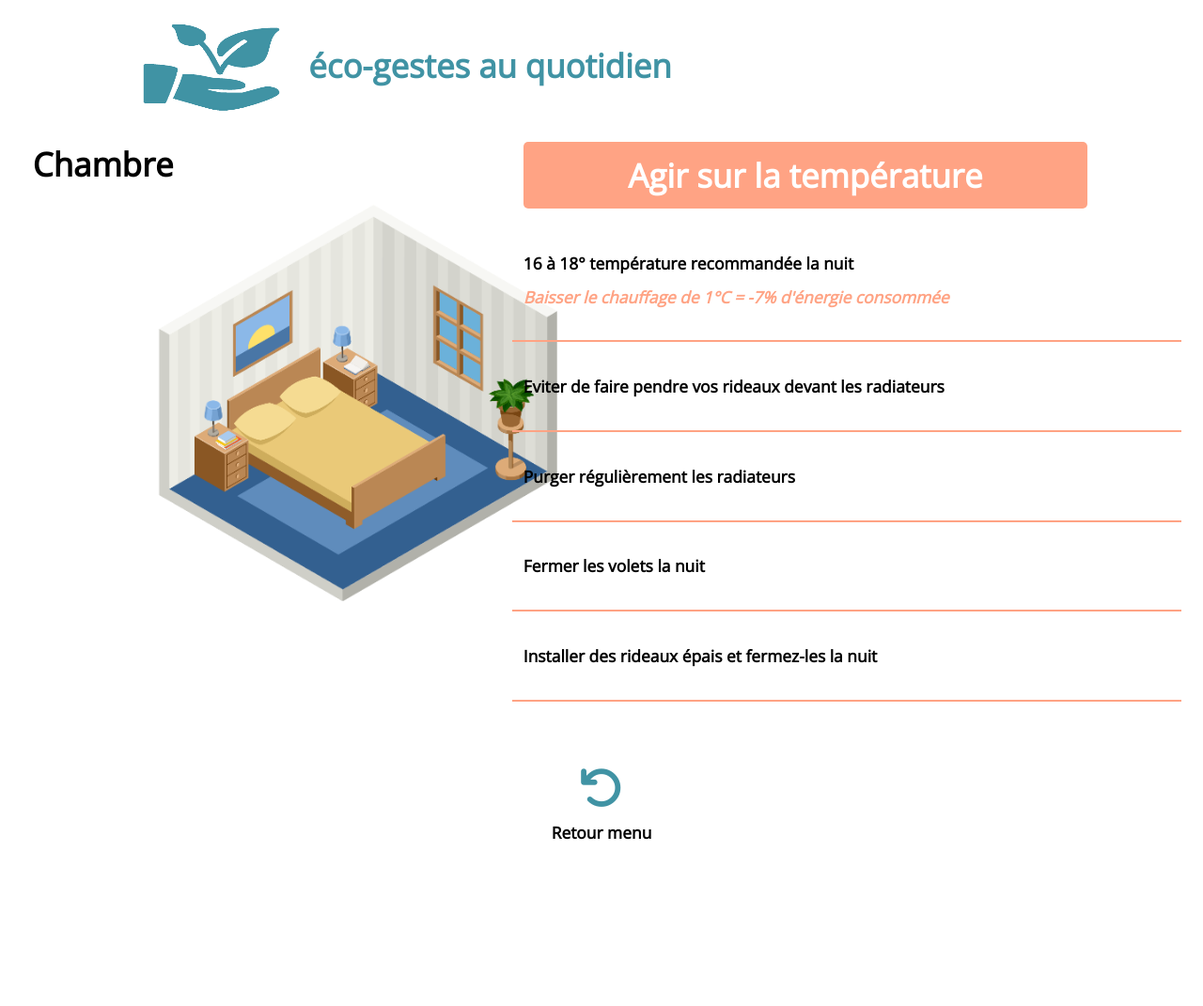
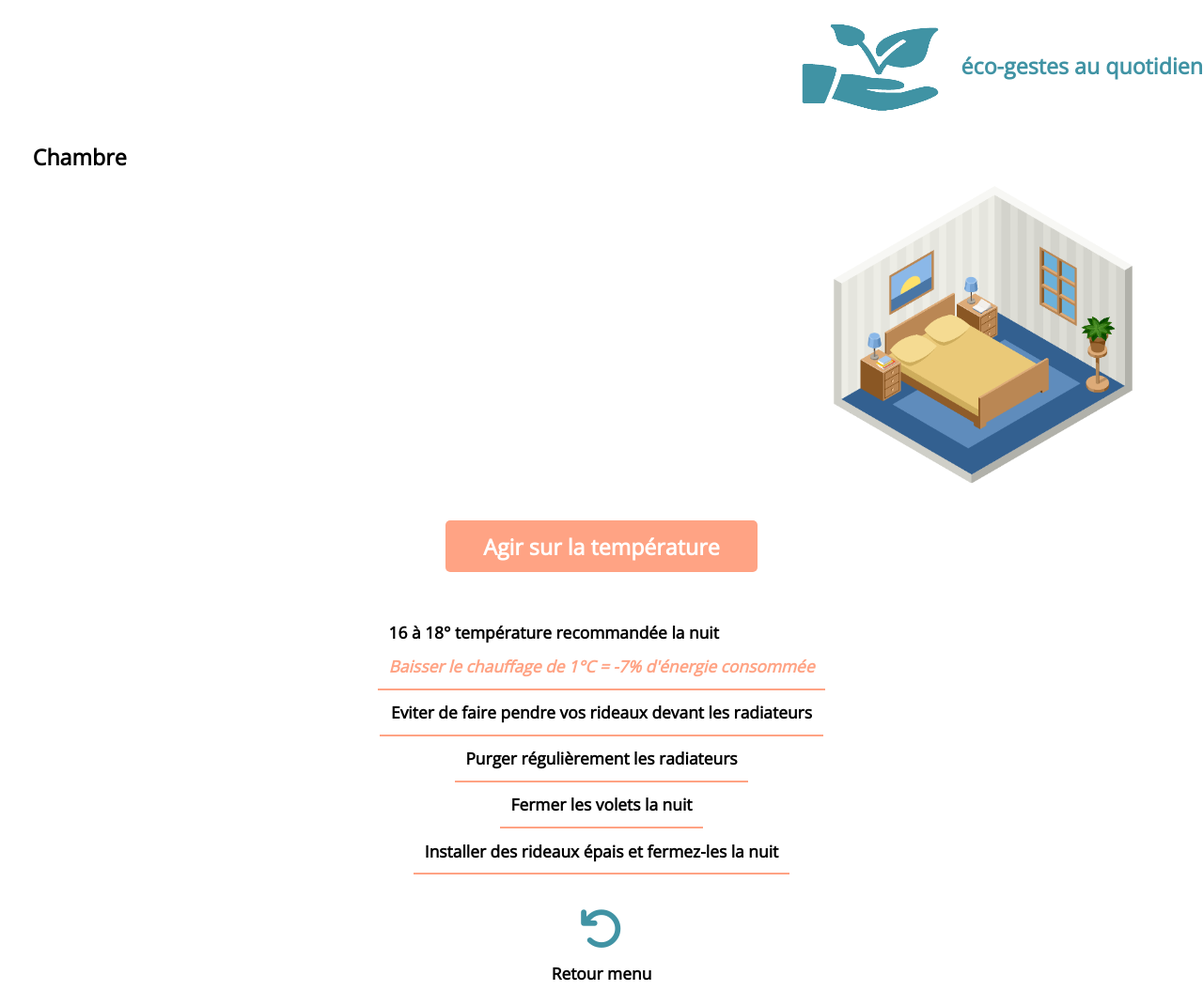
Before and after one commit to osselaer-mickael/faceco, a PHP site: page /PHP/chambre_agir_sur_la_temperature.php in a window 1280 px wide. Shown: the whole page at 94% size. Before the commit the page ends 894 px from the top, so only its background shows below. Run offline with PHP 8.4, Linux system fonts and the light colour scheme; some libraries are stand-ins or nearby versions.

Commit message:
responsive 4.0

```diff
--- a/CSS_TABLETTE/chambre_agir_sur_la_temperature_tablette.css
+++ b/CSS_TABLETTE/chambre_agir_sur_la_temperature_tablette.css
@@ -1,9 +1,16 @@
 @import url('https://fonts.googleapis.com/css2?family=Open+Sans:wght@300&display=swap');
+
+@media screen and (min-width: 1024px){
 
     * {
         margin: 0;
         padding: 0;
         box-sizing: border-box;
+    }
+
+    html {
+        font-size: 72.5%;
+        font-weight: bold;
     }
 
     body {
@@ -12,92 +19,71 @@ body {
         flex-direction: column;
     }
 
-/*Responsive Mode*/
-@media screen and (min-width : 750px) {
-
-    html {
-        font-size: 72.5%;
+    #title {
+        margin-top: 1rem;
+        display: flex;
+        align-items: center;
+        justify-content: right;
     }
 
     .logo_ecobleu {
-        width: 13%;
-        height: 8rem;
-        margin-left: -27.5rem;
-        margin-right: 0.5rem;
+        width: 15%;
+        height: 10rem;
     }
 
-    h1, h2 {
+    h1, h2, h3 {
         font-family: 'Open Sans', sans-serif;
         font-size: 2rem;
         color:  #4093a4;
     }
 
-    h2{
+    #container_title {
+        margin-top: 2rem;
+        padding-left: 3rem;
+    }
+
+    h2, h3 {
         color: black;
     }
 
-    #text_one, #text_two, #text_three, #text_four, #text_five {
-        margin-left: 10.5rem;
-        margin-right: 15.5rem;
-        margin-top: 3rem;
+    h3 {
+        font-size: 1.5rem;
+        font-family: 'Open Sans', sans-serif;
+    }
+
+    #image {
+        display: flex;
+        justify-content: right;
+        align-items: center;
+    }
+
+    .chambre {
+        height: 30rem;
+    }
+
+    #container_temperature{
+        display: flex;
+        justify-content: left;
+        align-items: center;
+        flex-direction: column;
+    }
+
+    #text_one {
+        margin: 1.5rem 1.5rem 0;
+        padding: 1rem;
+        display: flex;
+        flex-direction: column;
+        border-bottom: 2px solid #ffa384;
+    }
+
+    #text_two, #text_three, #text_four, #text_five {
+        margin-left: 1.5rem;
+        margin-right: 1.5rem;
+        margin-top: 1rem;
         padding-left: 1rem;
         padding-right: 1rem;
-        padding-bottom: 3rem;
+        padding-bottom: 1rem;
         border-bottom: 2px solid #ffa384;
-        font-size: 1rem;
-    }
-
-    #text_five {
-        margin-bottom: 1rem;
-    }
-
-    p, span {
-        font-family: 'Open Sans', sans-serif;
-        font-size: 1.5rem;
-    }
-
-    span {
-        margin-top: 1rem;
-        font-style: italic;
-        color: #ffa384;
-    }
-}
-
-@media screen and (min-width: 1024px){
-
-    html {
-        font-size: 72.5%;
-        font-weight: bold;
-    }
-
-    .logo_ecobleu {
-        width: 15%;
-        height: 10rem;
-        margin-left: -37.5rem;
-        margin-right: 0.5rem;
-    }
-
-    .chambre{
-        height: 40rem;
-        margin-right: 45rem;
-    }
-
-    h1, h2 {
-        font-family: 'Open Sans', sans-serif;
-        font-size: 3rem;
-        color:  #4093a4;
-    }
-
-    h2{
-        color: black;
-    }
-
-    #text_one, #text_two, #text_three, #text_four, #text_five {
-        margin-left: 0.5rem;
-        margin-right: 0.5rem;
-        margin-top: 3rem;
-        padding-left: 1rem;
-        padding-bottom: 3rem;
     }
 
     #text_five {
@@ -115,21 +101,39 @@ body {
         color: #ffa384;
     }
 
-    #container_temperature{
-        margin-left: 45.5rem;
-        margin-right: 0.5rem;
-        margin-top: -46rem;
-        padding-left: 1rem;
-        padding-right: 1rem;
-        padding-bottom: 3rem;
-        font-size: 1rem;
-    }
-
-    #container_title_temp{
-        width: 83%;
+    #container_title_temp {
+        width: 26%;
         border-radius: 5px;
         background-color: #ffa384;
         padding: 1rem;
         margin: 2rem 1.5rem 2rem 1.5rem;
+        display: flex;
+        justify-content: center;
+        align-items: center;
+    }
+
+    .title_temp {
+        color: white;
+    }
+
+    .italic_temp {
+        color: #ffa384;
+    }
+
+    #retour {
+        margin: 2rem;
+        display: flex;
+        flex-direction: column;
+        justify-content: center;
+        align-items: center;
+    }
+    .fa-undo {
+        margin-bottom: 1rem;
+        font-size: 4rem;
+        color: #4093a4;
+    }
+
+    a {
+        text-decoration: none;
     }
 }
```
Lines whose indentation alone changed are shown as unchanged.
